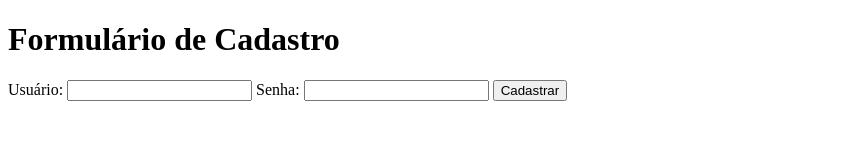
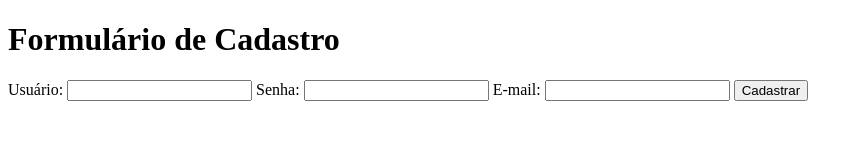
Before and after one commit to BrunoBauerPorto/EBAC_Front_End, a plain HTML site: page index.html in a window 1280 px wide. Shown: the whole page, without its empty margins (0-863 px from the left). Drawn offline with Linux system fonts and the light colour scheme.

Commit message:
Add e-mail

```diff
--- a/index.html
+++ b/index.html
@@ -14,7 +14,10 @@
         <input type = "text" id = "user"/>
         <label for = "password"> Senha: </label>
         <input type = "password" id = "password"/>
+        <label for = "e-mail"> E-mail: </label>
+        <input id = "e-mail" type = "email"/>
         <button type = "submit"> Cadastrar </button>
+
     </form>
 
 
```
